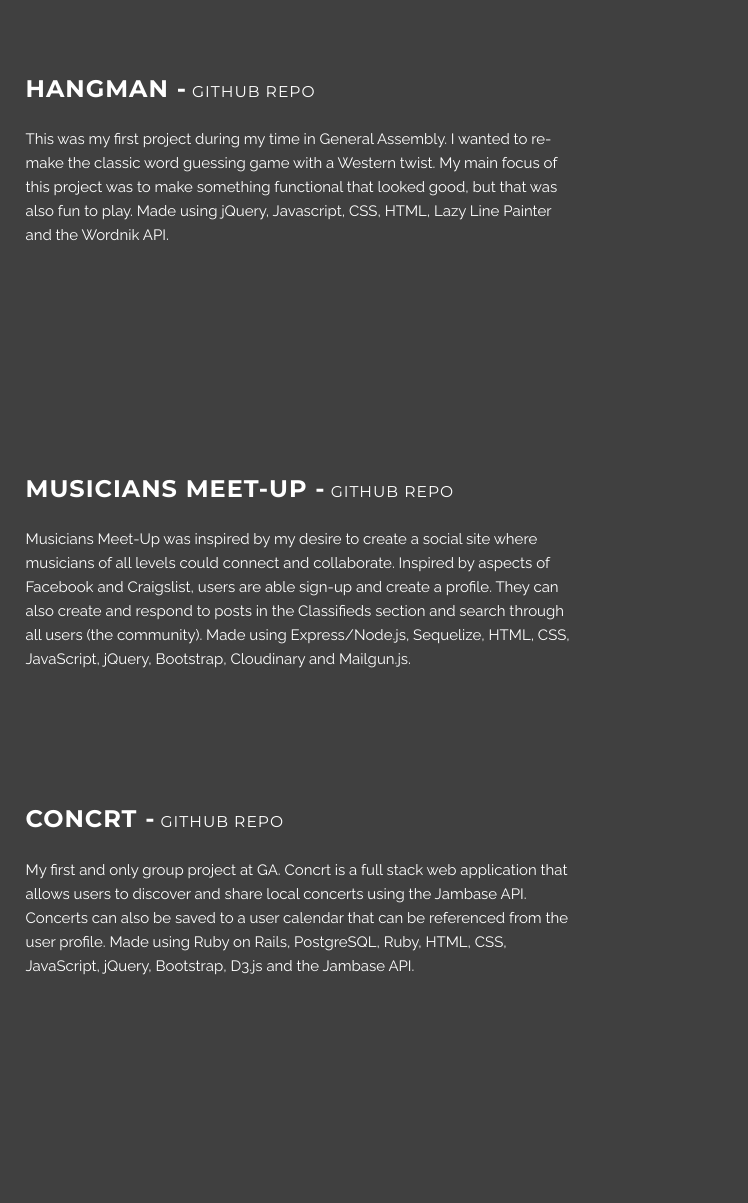
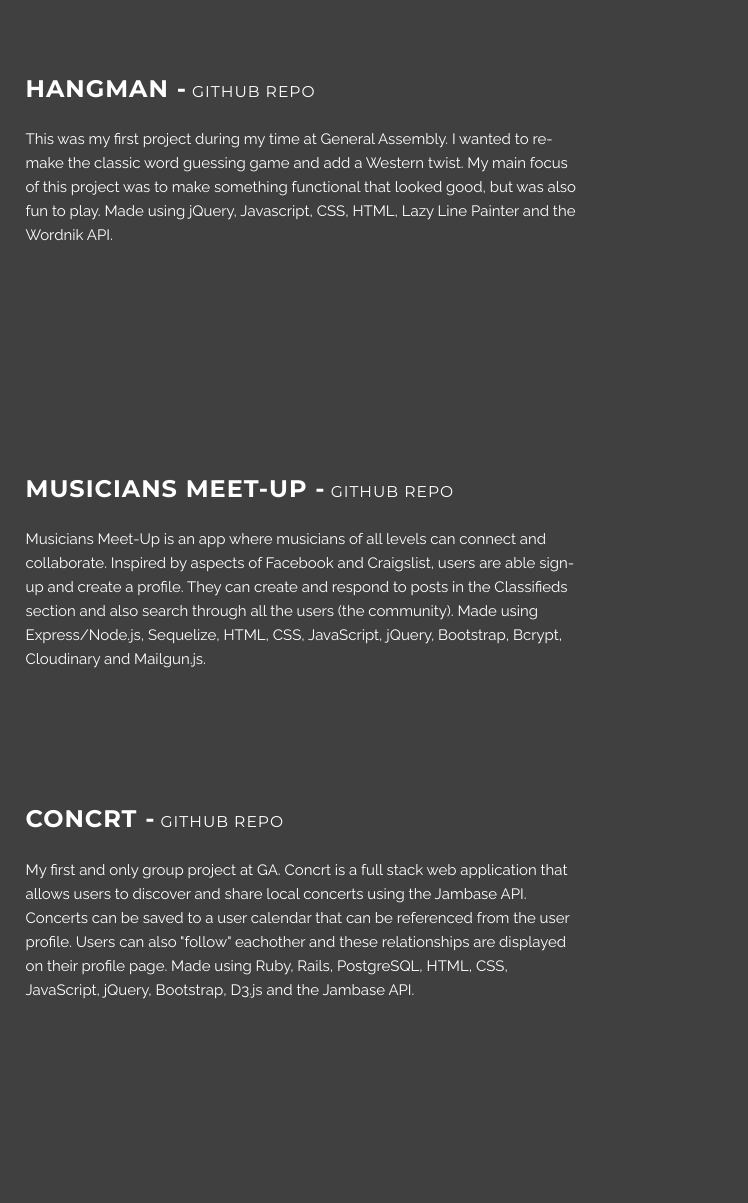
Before and after one commit to TheCodingCarlson/portfolio, a plain HTML site: page index.html in a window 1280 px wide. Shown: the part 1480-2683 px from the top of the page, 532-1280 px from the left. Drawn offline with Linux system fonts and the light colour scheme.

Commit message:
adding more content to work

```diff
--- a/index.html
+++ b/index.html
@@ -113,7 +113,7 @@
                         </div>
                         <div class="project-content col-md-6">
                             <h3>Hangman -<small><a class="project-links" href="https://github.com/TheCodingCarlson/Hangman"> Github Repo</a></small></h3>
-                            <p>This was my first project during my time in General Assembly. I wanted to re-make the classic word guessing game with a Western twist. My main focus of this project was to make something functional that looked good, but that was also fun to play. Made using jQuery, Javascript, CSS, HTML, Lazy Line Painter and the Wordnik API.</p>
+                            <p>This was my first project during my time at General Assembly. I wanted to re-make the classic word guessing game and add a Western twist. My main focus of this project was to make something functional that looked good, but was also fun to play. Made using jQuery, Javascript, CSS, HTML, Lazy Line Painter and the Wordnik API.</p>
                         </div>
                     </div>
                     <div class="project-row row">
@@ -122,7 +122,7 @@
                         </div>
                         <div class="project-content col-md-6">
                             <h3>Musicians Meet-Up -<small><a class="project-links" href="https://github.com/TheCodingCarlson/musicians_meetup"> Github Repo</a></small></h3>
-                            <p>Musicians Meet-Up was inspired by my desire to create a social site where musicians of all levels could connect and collaborate. Inspired by aspects of Facebook and Craigslist, users are able sign-up and create a profile. They can also create and respond to posts in the Classifieds section and search through all users (the community). Made using Express/Node.js, Sequelize, HTML, CSS, JavaScript, jQuery, Bootstrap, Cloudinary and Mailgun.js.</p>
+                            <p>Musicians Meet-Up is an app where musicians of all levels can connect and collaborate. Inspired by aspects of Facebook and Craigslist, users are able sign-up and create a profile. They can create and respond to posts in the Classifieds section and also search through all the users (the community). Made using Express/Node.js, Sequelize, HTML, CSS, JavaScript, jQuery, Bootstrap, Bcrypt, Cloudinary and Mailgun.js.</p>
                         </div>
                     </div>
                     <div class="project-row row">
@@ -131,7 +131,7 @@
                         </div>
                         <div class="project-content col-md-6">
                             <h3>Concrt -<small><a class="project-links" href="https://github.com/TheCodingCarlson/concrt"> Github Repo</a></small></h3>
-                            <p>My first and only group project at GA. Concrt is a full stack web application that allows users to discover and share local concerts using the Jambase API. Concerts can also be saved to a user calendar that can be referenced from the user profile. Made using Ruby on Rails, PostgreSQL, Ruby, HTML, CSS, JavaScript, jQuery, Bootstrap, D3.js and the Jambase API.</p>
+                            <p>My first and only group project at GA. Concrt is a full stack web application that allows users to discover and share local concerts using the Jambase API. Concerts can be saved to a user calendar that can be referenced from the user profile. Users can also "follow" eachother and these relationships are displayed on their profile page. Made using Ruby, Rails, PostgreSQL, HTML, CSS, JavaScript, jQuery, Bootstrap, D3.js and the Jambase API.</p>
                         </div>
                     </div>
                     <div class="project-row row">
@@ -140,7 +140,7 @@
                         </div>
                         <div class="project-content col-md-6">
                             <h3>Harmonize -<small><a class="project-links" href="https://github.com/TheCodingCarlson/harmonize"> Github Repo</a></small></h3>
-                            <p>A chord helper app that allows users to pick a starting note and chord quality, and from there suggests chords that would make sense to go to next in a progression. Users can save favorite progressions to their profile for future reference. Made using Angular.js, Express/Node.js, MongoDB, HTML, CSS, JavaScript, Bootstrap, and Teoria.js.</p>
+                            <p>Harmonize is a chord helper app that allows users to pick a starting note and chord quality, and from there suggests chords that would make sense to go to next in a progression. I wanted to create a tool for people that know some chords, but aren't really sure how to put them together in a practical and musical way.Users can save favorite progressions to their profile for future reference. Made using Angular.js, Express/Node.js, MongoDB, HTML, CSS, JavaScript, Bootstrap and Teoria.js.</p>
                         </div>
                     </div>
                 </div>
```
